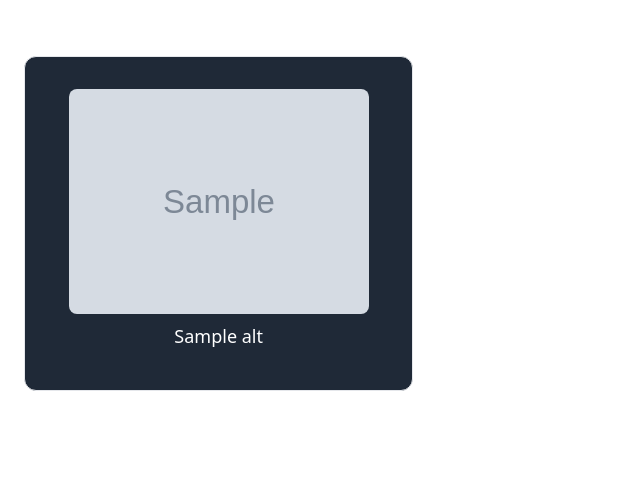
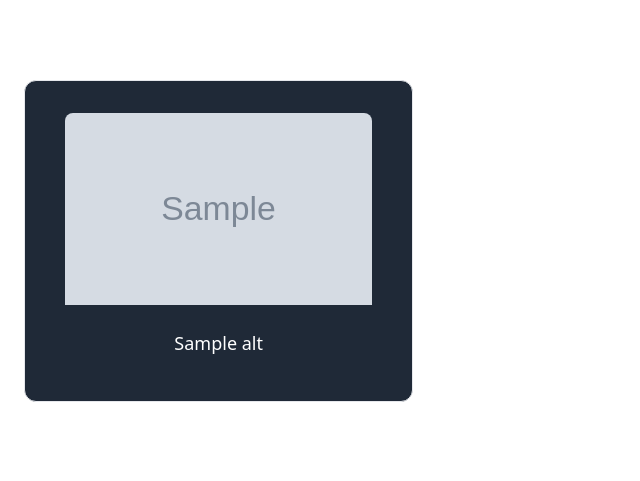
Before and after one commit to Maike2961/Api_Photos_Galery, a Django app: template core/templates/core/index.html in a window 1280 px wide. Shown: the part 162-643 px from the top of the page, without its empty margins (0-640 px from the left). Run offline with Django 5.2, Linux system fonts and the light colour scheme; the template is opened without the code that fills it: most values are stand-ins (such as "Sample title", 1, 10 or a date in 2020); grey boxes marked "Sample" are stand-in pictures; some libraries are stand-ins or nearby versions.

Commit message:
Alteração dos arquivos python e no layout da página

```diff
--- a/core/templates/core/index.html
+++ b/core/templates/core/index.html
@@ -4,18 +4,28 @@
 {%block title%} Bem-vindo {%endblock title%}
 
 {%block content%}
-<main class="flex justify-center gap-x-8 my-10 items-center py-4 flex-wrap w-full h-full md:grid grid-cols-3 gap-y-8 px-6">
+<main>
+    <section class="py-20">
+        <div class="container mx-auto px-6">
             {%if images %}
+            <div class="grid grid-cols-1 md:grid-cols-3 gap-8">
                 {%for image in images%}
-    <a href="{% url 'detalhes' image.query image.id%}" class="imagens">
-        <figure class="flex flex-col justify-between items-center bg-gray-800 rounded-xl border px-10 py-8 w-full md: w-full lg:w-fulll">
-            <img src="{{image.imagem}}" alt="{{image.atl}}" style="max-width: 300px; max-height: 300px" class="rounded-lg w-full h-auto">
-            <figcaption class="text-lg text-center font-bold-200 py-2 text-white">{{image.alt}}</figcaption>
+                <a href="{% url 'detalhes' image.query image.id%}">
+                    <figure class="bg-gray-800 rounded-xl border px-10 py-8 w-full">
+                        <img src="{{image.imagem}}" alt="{{image.atl}}"
+                            class="w-full h-48 object-cover rounded-t-lg mb-4">
+                        <figcaption
+                            class="text-lg text-center font-bold-200 py-2 text-white h-12 overflow-hidden truncate">
+                            {{image.alt}}
+                        </figcaption>
                     </figure>
                 </a>
                 {%endfor%}
+            </div>
             {%else%}
+        </div>
         <h1 class="text-center text-2xl text-yellow-400">Não conseguimos encontrar, tente com outra chave</h1>
         {%endif%}
+    </section>
 </main>
 {%endblock content%}
```
Also changed, not shown: 1 other file. Lines whose indentation alone changed are shown as unchanged.
